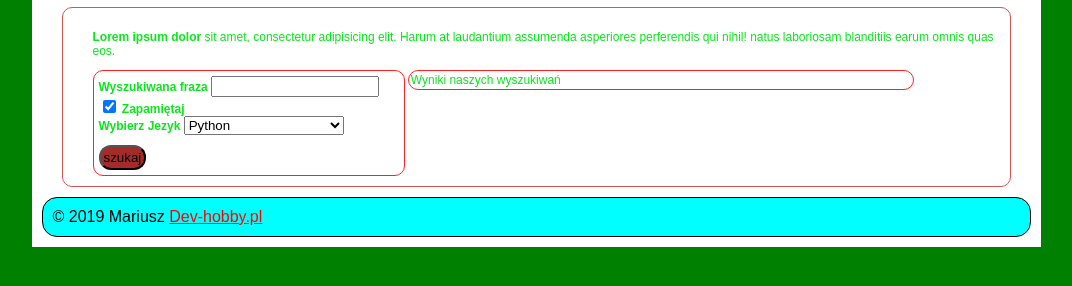
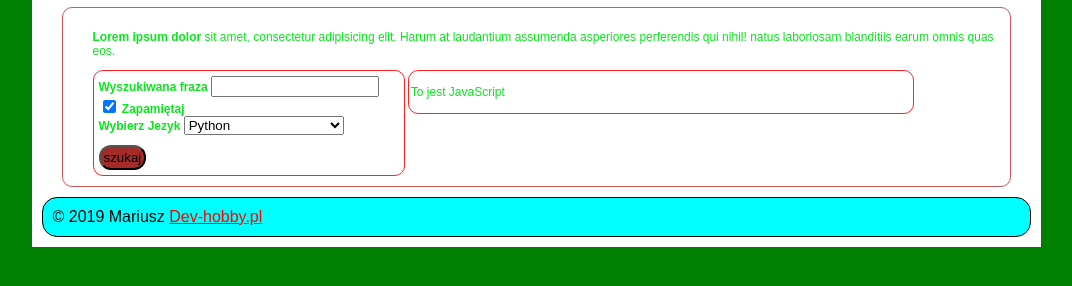
Before and after one commit to Counter-Sniper/index-html, a plain HTML site: page index.html in a window 1280 px wide. Shown: the part 174-460 px from the top of the page, without its empty margins (104-1176 px from the left). Drawn offline with Linux system fonts and the light colour scheme.

Commit message:
3_3 Witaj JavaScript

```diff
--- a/index.html
+++ b/index.html
@@ -67,5 +67,12 @@
                         <a href="http://dev-hobby.pl">Dev-hobby.pl</a>
                     </footer>
         </div>
+        <script type="text/javascript">
+            var komunikat = "Witaj JavaScript";
+            console.log(komunikat);
+
+            var resultsDiv = document.getElementById("results");
+            resultsDiv.innerHTML = "<p>To jest JavaScript</p>";
+        </script>
     </body>
 </html>
```
